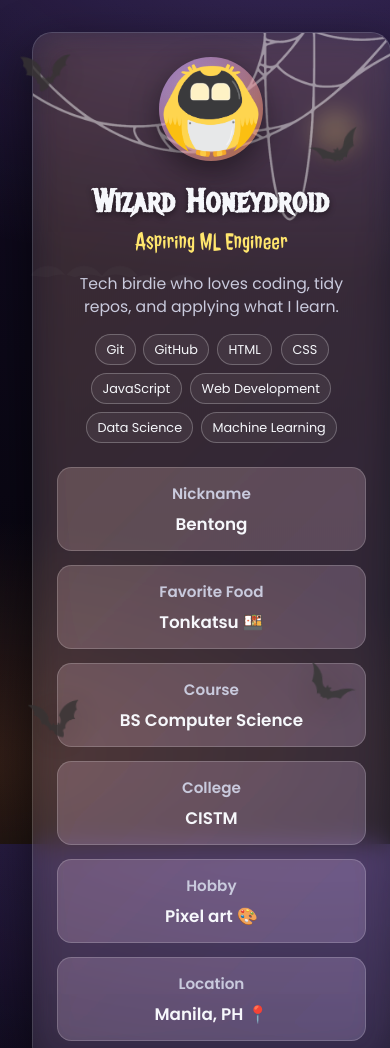
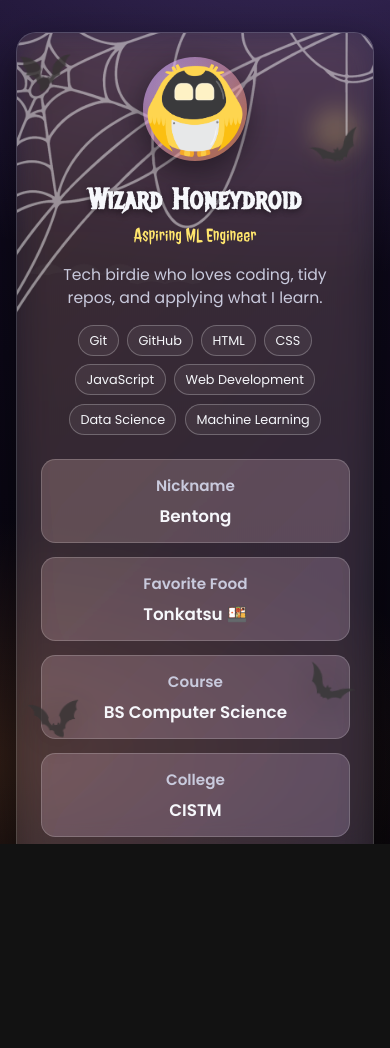
Before and after one commit to puplvr07/fork-or-treat-dy, a plain HTML site: page index.html in a window 390 px wide. Shown: the top 1048 px of the page. After the commit the page ends 844 px from the top, so only its background shows below. Drawn offline with Linux system fonts and the light colour scheme.

Commit message:
style: fixed styles bugs

```diff
--- a/styles.css
+++ b/styles.css
@@ -1,4 +1,3 @@
-/* styles.css */
 :root{
   --bg-start:#110b22;
   --bg-end:#05040a;
@@ -14,7 +13,6 @@
   --shadow-lg:0 20px 50px rgba(0,0,0,.55);
   --shadow-md:0 10px 30px rgba(0,0,0,.45);
   --radius:1.25rem;
-
   --s-1:.5rem;
   --s-2:.75rem;
   --s-3:1rem;
@@ -60,7 +58,6 @@ body{
   position:relative;
   overflow:hidden;
 }
-
 .page::before,
 .page::after{
   content:"";
@@ -86,18 +83,15 @@ body{
   animation: float 12s ease-in-out infinite alternate;
 }
 
-/* Motion safety */
 @media (prefers-reduced-motion: reduce){
   *{ animation:none !important; transition:none !important; }
 }
 
-/* ===== GLASS CARD ===== */
 .glass{
   background:var(--glass);
   border:1px solid var(--glass-br);
   border-radius:var(--radius);
   box-shadow:var(--shadow-lg);
-  /* Backdrop blur with fallback */
   background-clip: padding-box;
 }
 @supports ((backdrop-filter: blur(10px)) or (-webkit-backdrop-filter: blur(10px))){
@@ -122,7 +116,6 @@ body{
   overflow: hidden;
   border-radius: var(--radius);
 }
-
 .web{
   position: absolute;
   inset: calc(var(--card-pad) * -1);
@@ -130,20 +123,16 @@ body{
   border-radius: inherit;
   pointer-events: none;
 }
-
 .web img{
   display: block;
   height: 40%;
   object-fit: cover;
 }
-
 .card > :not(.web){
   position: relative;
   z-index: 1;
 }
-
 .card::before{ z-index: -1; }
-
 .card::before{
   content:"";
   position:absolute; inset:-2px;
@@ -173,7 +162,7 @@ body{
 .name{
   font-family: "NosiferLocal", "Poppins", system-ui, sans-serif;
   margin: 0 0 var(--s-1);
-  font-size: clamp(2rem, 2vw, 0.5rem);
+  font-size: clamp(1.8rem, 5vw, 2.6rem);
   line-height: 1.05;
   letter-spacing: .5px;
   text-shadow: 0 2px 6px rgba(0,0,0,.45);
@@ -183,7 +172,7 @@ body{
   margin: .1rem 0 var(--s-3);
   color: var(--moon);
   font-weight: 400;
-  font-size: clamp(1.5rem, 2vw, 0.5rem);
+  font-size: clamp(1.2rem, 4vw, 1.6rem);
   letter-spacing: .3px;
 }
 .bio{
@@ -213,7 +202,6 @@ body{
   max-width: var(--content-w);
   margin: 0 auto;
 }
-
 .fact{
   display: flex;
   flex-direction: column;
@@ -223,13 +211,11 @@ body{
   background: rgba(255,255,255,.05);
   border-radius: .9rem;
 }
-
 .label{
   color: var(--muted);
   font-weight: 600;
   font-size: .95rem;
 }
-
 .value{
   color: var(--text);
   font-weight: 600;
@@ -238,7 +224,6 @@ body{
   overflow-wrap: break-word;
   word-break: normal;
 }
-
 
 @media (min-width: 560px){
   .facts{ grid-template-columns: 1fr 1fr; }
@@ -258,19 +243,12 @@ body{
   to  { transform: translateY(6px); }
 }
 
-.web img{
-  width: 100%;
-  display: block;
-  margin: 0 auto;
-}
-
 .bats{
   position: fixed;
   inset: 0;
   pointer-events: none;
   z-index: 10;
 }
-
 .bat{
   position: absolute;
   display: block;
@@ -280,19 +258,15 @@ body{
   filter: drop-shadow(0 6px 18px rgba(0,0,0,.35));
   animation: batFloat 12s ease-in-out infinite alternate;
 }
-
 .bat1{ top: 12%; left: 6%;  animation-duration: 11s; transform: rotate(-6deg); }
 .bat2{ top: 22%; right: 8%; animation-duration: 13s; transform: rotate(4deg);  }
 .bat3{ bottom: 18%; left: 10%; animation-duration: 12.5s; transform: rotate(-3deg); }
 .bat4{ bottom: 24%; right: 12%; animation-duration: 14s; transform: rotate(5deg); }
-
 @keyframes batFloat{
   from { transform: translateY(-6px) rotate(var(--r, 0deg)); }
   to   { transform: translateY(6px)  rotate(var(--r, 0deg)); }
 }
-
 .bat1{ --r: -6deg; } .bat2{ --r: 4deg; } .bat3{ --r: -3deg; } .bat4{ --r: 5deg; }
-
 @media (max-width: 720px){
   .bat{ width: clamp(44px, 16vw, 96px); opacity: .85; }
   .bat1{ top: 6%; left: 4%; }
@@ -300,7 +274,6 @@ body{
   .bat3{ bottom: 12%; left: 6%; }
   .bat4{ bottom: 16%; right: 8%; }
 }
-
 @media (prefers-reduced-motion: reduce){
   .bat{ animation: none !important; }
 }
@@ -315,7 +288,6 @@ body{
     transform .18s ease;
   will-change: transform, box-shadow, background;
 }
-
 .tags li{
   position: relative;
   overflow: hidden;
@@ -324,7 +296,7 @@ body{
 .tags li:focus-visible{
   color: #5bb084;
   background:
-    linear-gradient(135deg, rgba(255,151,74,.65), rgba(255,230,109,.55)); /* pumpkin → moon */
+    linear-gradient(135deg, rgba(255,151,74,.65), rgba(255,230,109,.55));
   border-color: rgba(255,151,74,.85);
   box-shadow: 0 10px 20px rgba(255,151,74,.25);
   transform: translateY(-2px);
@@ -355,16 +327,15 @@ body{
   transform: translateY(-2px);
 }
 .fact:hover .label,
-.fact:focus-within .label{ color: #5bb084; }      /* warm label */
+.fact:focus-within .label{ color: #5bb084; }
 .fact:hover .value,
-.fact:focus-within .value{ color: #fff6ea; }      /* soft cream */
+.fact:focus-within .value{ color: #fff6ea; }
 
 .tags li:active,
 .fact:active{
   transform: translateY(0);
   box-shadow: 0 6px 14px rgba(0,0,0,.28);
 }
-
 .tags li:focus-visible,
 .fact:focus-within{
   box-shadow: 0 0 0 3px rgba(255,151,74,.45), 0 12px 22px rgba(255,151,74,.20);
@@ -375,3 +346,22 @@ body{
   .tags li, .fact{ transition: none !important; }
   .tags li::after{ display: none; }
 }
+
+@media (max-width: 720px){
+  html, body { overflow-x: hidden; }
+  .page{
+    display: grid !important;
+    justify-content: center !important;
+    align-content: center !important;
+    place-items: center !important;
+    padding: var(--s-5) !important;
+  }
+  .card{
+    margin: 0 auto !important;
+    width: clamp(280px, 92vw, 720px) !important;
+    max-width: 92vw !important;
+    float: none !important;
+    inset: auto !important;
+    transform: none !important;
+  }
+}
```
